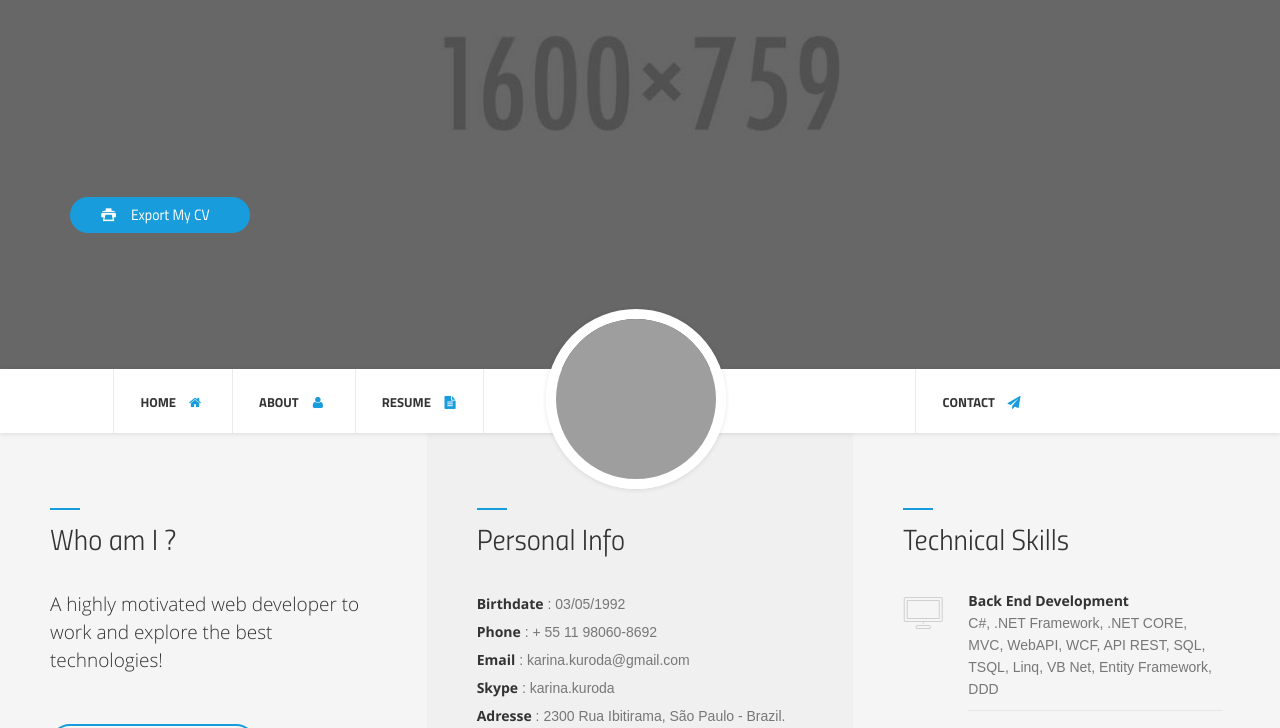
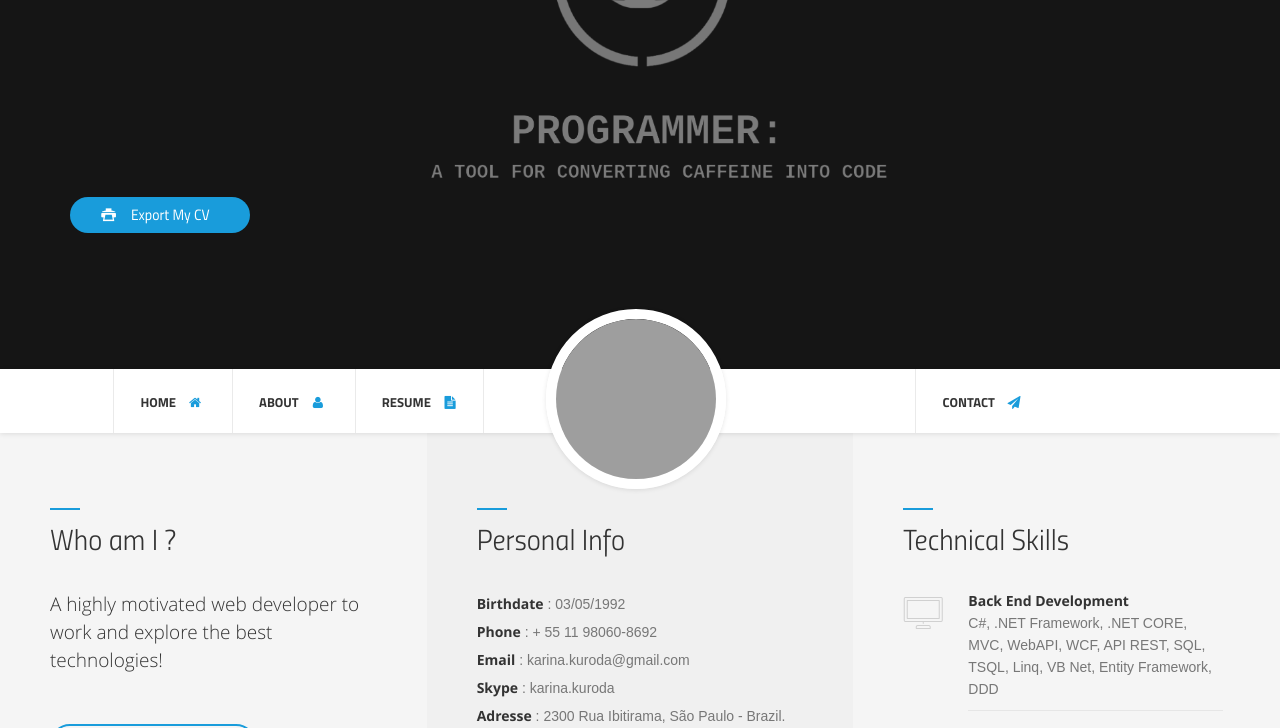
Before and after one commit to karinakuroda/cv, a plain HTML site: page index.html in a window 1280 px wide. Shown: the part 202-930 px from the top of the page. Drawn offline with Linux system fonts and the light colour scheme; grey boxes are pictures that could not be loaded.

Commit message:
add images

```diff
--- a/index.html
+++ b/index.html
@@ -52,7 +52,7 @@
 		<div class="block-content ">
 
 
-			<div class="block-teaser block-background-image large overlay" data-background="img/teaser/1.jpg">
+			<div class="block-teaser block-background-image large overlay" data-background="img/teaser/1.png">
 
 					<!--Container-->
 					<div class="container ">
```
Also changed, not shown: img/teaser/1.jpg (deleted), img/teaser/1.png (added), 1 other file.
